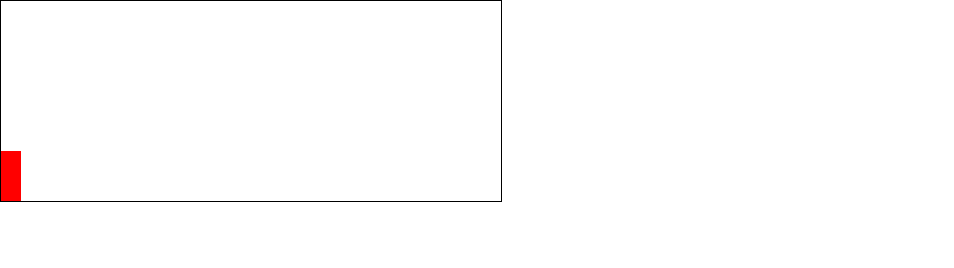
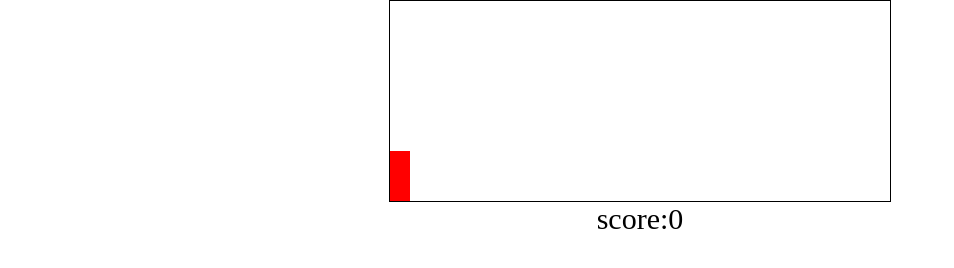
Before and after one commit to vandan-savla/dodge-game, a plain HTML site: page dino game/index.html in a window 1280 px wide. Shown: the whole page, without its empty margins (0-954 px from the left). Drawn offline with Linux system fonts and the light colour scheme.

Commit message:
Add files via upload

```diff
--- a/dino game/dino.css
+++ b/dino game/dino.css
@@ -1,12 +1,21 @@
 * {
     margin: 0%;
     padding: 0%;
+    overflow-x: hidden;
+  }
+p{
+  color: black;
+  font-size: 30px;
+  text-align: center;
+
 }
-
 #game {
+    margin:100px;
     width: 500px;
     height: 200px;
     border: 1px solid black;
+    margin: auto;
+
 }
 
 #character {
@@ -26,12 +35,13 @@
   background-color: blue;
   position: relative;
   top: 130px;
+  left: 500px;
   animation: block 1s infinite linear;
 }
 
 @keyframes block {
-0%{left: 480px;}
-100%{left: -480px;}
+0%{left: 500px;}
+100%{left: -300px;}
 }
 @keyframes jump {
   0%{top: 150px;}
--- a/dino game/dino.js
+++ b/dino game/dino.js
@@ -1,5 +1,6 @@
 var character= document.getElementById('character');
 var block= document.getElementById('block');
+var counter=0;
 function jump() {
  character.classList.add("animate");
  setTimeout(function(){
@@ -10,10 +11,15 @@ var dead=setInterval(function (){
     var charTop= parseInt(window.getComputedStyle(character).getPropertyValue("top"));
     var blockLeft = parseInt(window.getComputedStyle(block).getPropertyValue("left"));
 
-    if(blockLeft<20 &&  blockLeft>0  && charTop>=130)
+    if(blockLeft<20 &&  blockLeft>-20  && charTop>=130)
    {
        block.style.animation="none";
-       block.style.display = "none";
-       alert("game over");
+       alert("game over || your score: "+Math.floor(counter/100));
+       counter=0;
+        block.style.animation = "block 1s infinite linear";
+    }
+    else {
+        counter++;
+        document.getElementById('score').innerHTML = Math.floor(counter / 100);
     }
 },10);
--- a/dino game/index.html
+++ b/dino game/index.html
@@ -11,7 +11,7 @@
         <div id="character"> </div>
         <div id="block"> </div>
     </div>
-
+ <p> score:<span id="score"></span></p>
 </body>
 <script src="dino.js">
 </script>
```
